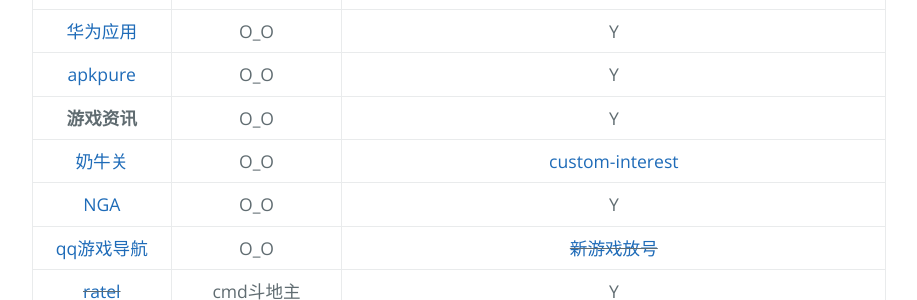
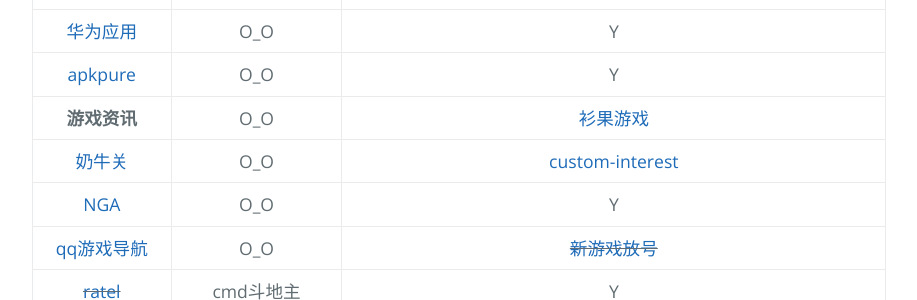
Before and after one commit to AmbroseRen/test, a Jekyll site: the page built from Art/Games/index.md, in a window 1280 px wide. Shown: the part 471-771 px from the top of the page, without its empty margins (128-1045 px from the left). Built offline with Jekyll 4.4.1, drawn with Linux system fonts in a browser that asks for light colours; nearby versions of some CDN libraries; our own code applies the rules of GitHub Pages for plain Markdown files; library files that are not in the unit come from our copies; the repository's description, which GitHub fills in, is left out.

Commit message:
Update index.md

```diff
--- a/Art/Games/index.md
+++ b/Art/Games/index.md
@@ -34,7 +34,7 @@
 | [Google Play](https://play.google.com/store/apps/details?id=com.google.android.gms&hl=zh&gl=US) | Global | [Store](https://play.google.com/store/apps) |
 | [华为应用](https://appgallery.huawei.com/app/C27162) | O_O | Y |
 | [apkpure](https://apkpure.com/cn/) | O_O | Y |
-| __游戏资讯__ | O_O | Y |
+| __游戏资讯__ | O_O | [衫果游戏](https://www.sonkwo.cn/store/search) |
 | [奶牛关](https://cowlevel.net/game) | O_O | [custom-interest](https://cowlevel.net/custom-interest) |
 | [NGA](https://nga.178.com/thread.php?fid=-7955747) | O_O | Y |
 | [qq游戏导航](https://game.qzone.qq.com/?from=gameapp) | O_O | ~~[新游戏放号](https://igame.qq.com/games/grantaccount.php)~~ |
```
